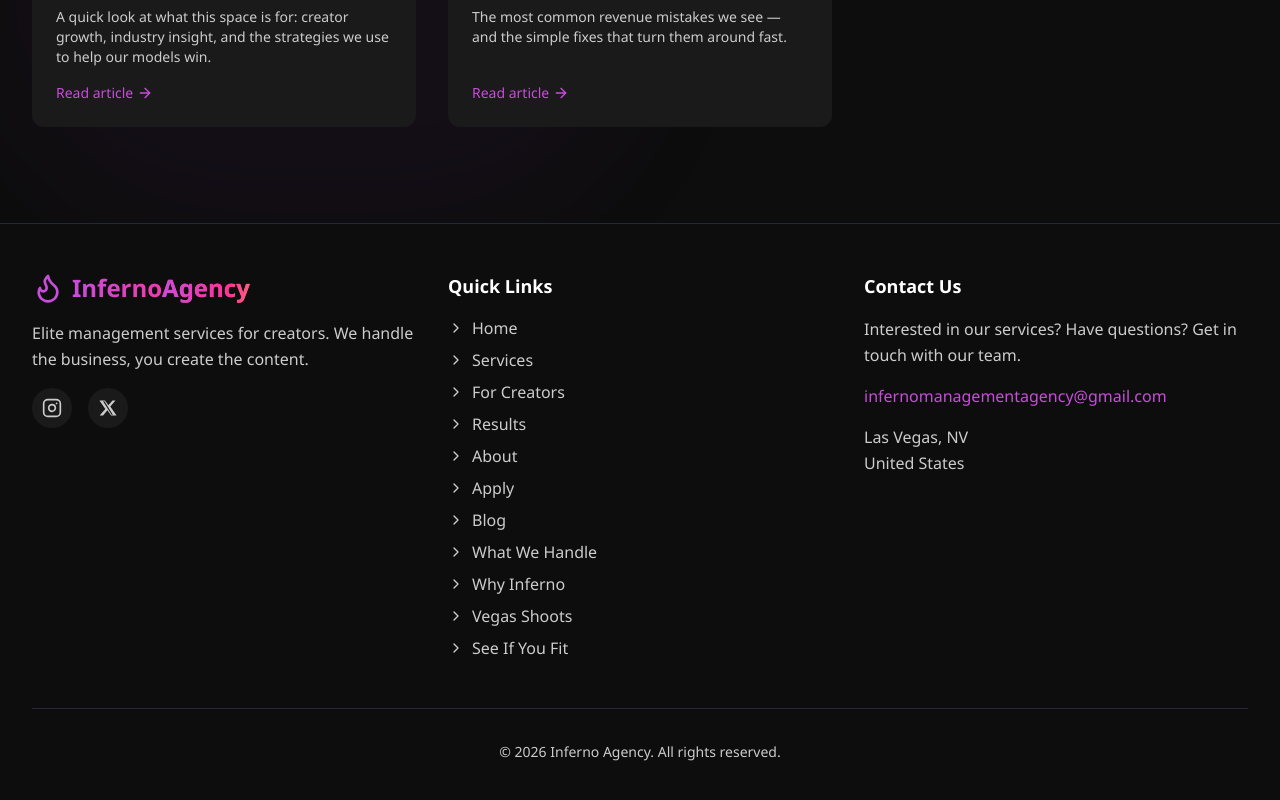
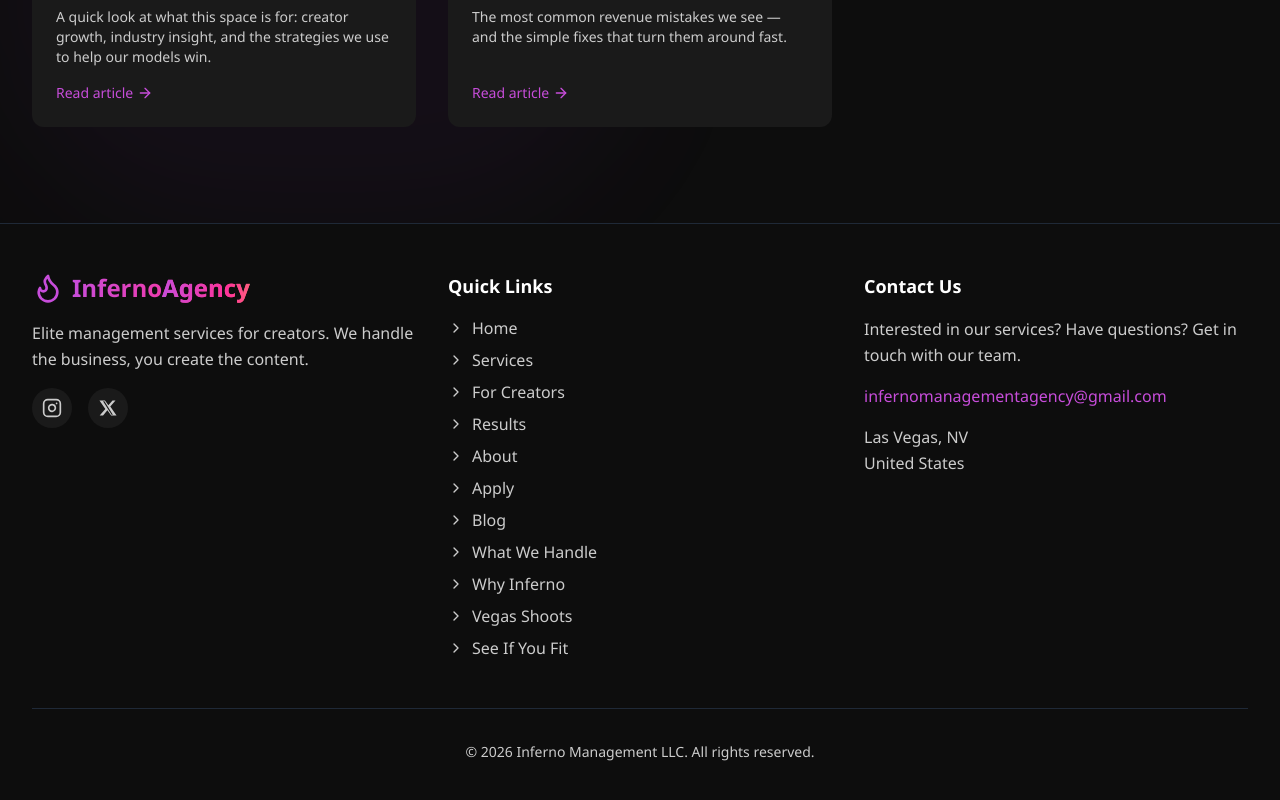
Before and after one commit to Inferno-Developer/inferno-website, a React (Vite) app in the folder inferno-website-upload/: page /blog in a window 1280 px wide. Shown: the part 653-1453 px from the top of the page. Built offline with nearby package versions, Linux system fonts and the light colour scheme; no server answers; a web font is replaced by a local one.

Commit message:
Update Footer.tsx

```diff
--- a/inferno-website-upload/src/components/Footer.tsx
+++ b/inferno-website-upload/src/components/Footer.tsx
@@ -135,7 +135,7 @@ const Footer: React.FC = () => {
 
         <div className="pt-8 border-t border-gray-800 text-center text-text-secondary text-sm">
           <p>
-            © {new Date().getFullYear()} Inferno Agency. All rights reserved.
+            © {new Date().getFullYear()} Inferno Management LLC. All rights reserved.
           </p>
         </div>
       </div>
```
